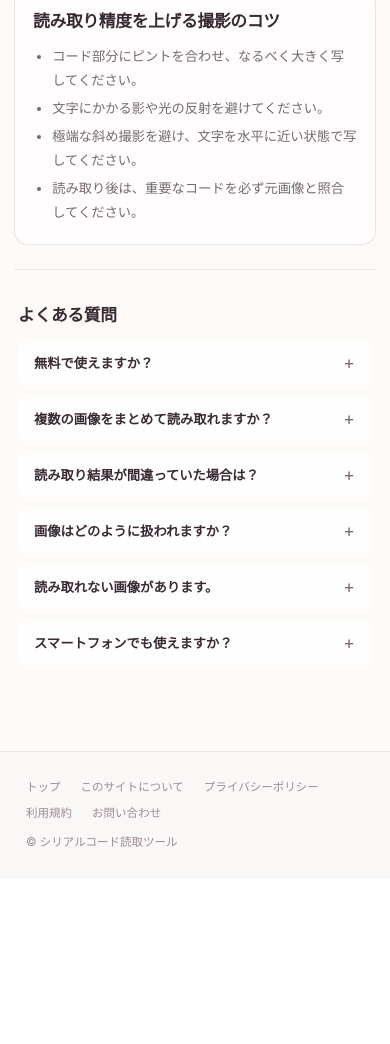
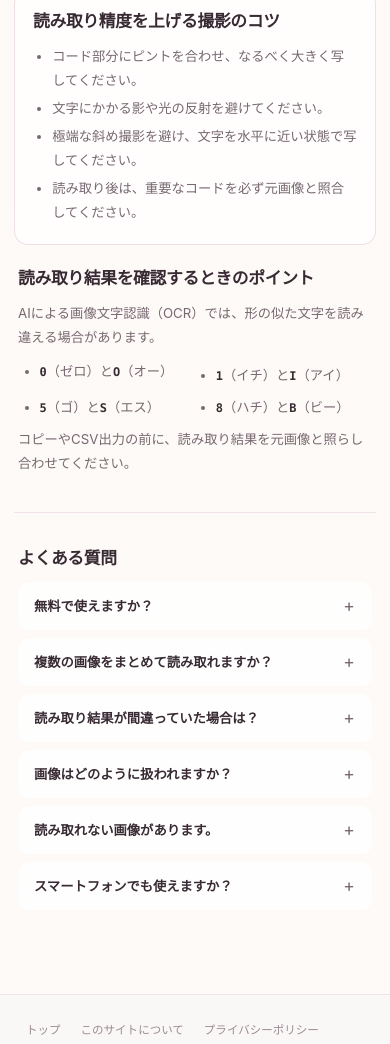
Before and after one commit to niyandayo/serial-reader, a plain HTML site: page public/index.html in a window 390 px wide. Shown: the part 1435-2479 px from the top of the page. Before the commit the page ends 2314 px from the top, so only its background shows below. Drawn offline with Linux system fonts and the light colour scheme.

Commit message:
Add public quality improvements for V4.2

```diff
--- a/public/index.html
+++ b/public/index.html
@@ -560,6 +560,18 @@
       background: rgba(255, 255, 255, 0.68);
     }
     .info-card ul { padding-left: 1.2em; }
+    .info-section .lookalike-list {
+      display: grid;
+      grid-template-columns: repeat(2, minmax(0, 1fr));
+      gap: 4px 20px;
+      margin: 0 0 9px;
+    }
+    .lookalike-list code {
+      color: var(--text);
+      font-family: ui-monospace, "SFMono-Regular", Consolas, "Liberation Mono", monospace;
+      font-size: 0.9em;
+      font-weight: 650;
+    }
     .steps-section ol {
       display: grid;
       padding: 0;
@@ -740,6 +752,7 @@
       .content-sections { grid-template-columns: 1fr; gap: 4px; margin-top: 58px; }
       .info-section { padding-bottom: 28px; }
       .info-card { margin-bottom: 16px; padding: 17px 18px 19px; }
+      .lookalike-list { column-gap: 12px; }
       .steps-section ol { gap: 7px; }
       .faq-section {
         display: block;
@@ -892,6 +905,18 @@
           <li>極端な斜め撮影を避け、文字を水平に近い状態で写してください。</li>
           <li>読み取り後は、重要なコードを必ず元画像と照合してください。</li>
         </ul>
+      </section>
+
+      <section class="info-section" aria-labelledby="resultCheckTitle">
+        <h2 id="resultCheckTitle">読み取り結果を確認するときのポイント</h2>
+        <p class="section-lead">AIによる画像文字認識（OCR）では、形の似た文字を読み違える場合があります。</p>
+        <ul class="lookalike-list">
+          <li><code>0</code>（ゼロ）と<code>O</code>（オー）</li>
+          <li><code>1</code>（イチ）と<code>I</code>（アイ）</li>
+          <li><code>5</code>（ゴ）と<code>S</code>（エス）</li>
+          <li><code>8</code>（ハチ）と<code>B</code>（ビー）</li>
+        </ul>
+        <p>コピーやCSV出力の前に、読み取り結果を元画像と照らし合わせてください。</p>
       </section>
 
       <section class="info-section faq-section" id="faq" aria-labelledby="faqTitle">
```
Also changed, not shown: public/404.html (added, +41 -0 lines).
